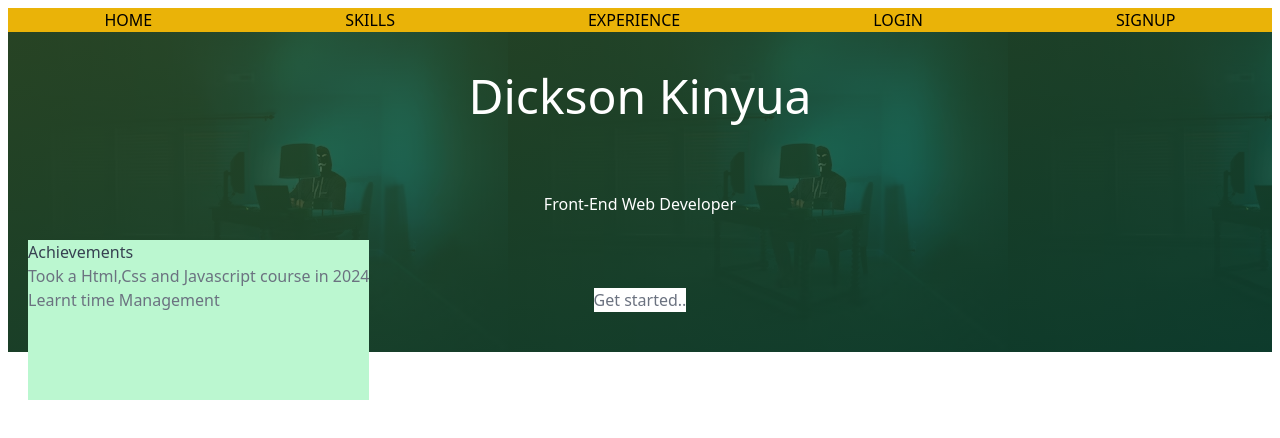
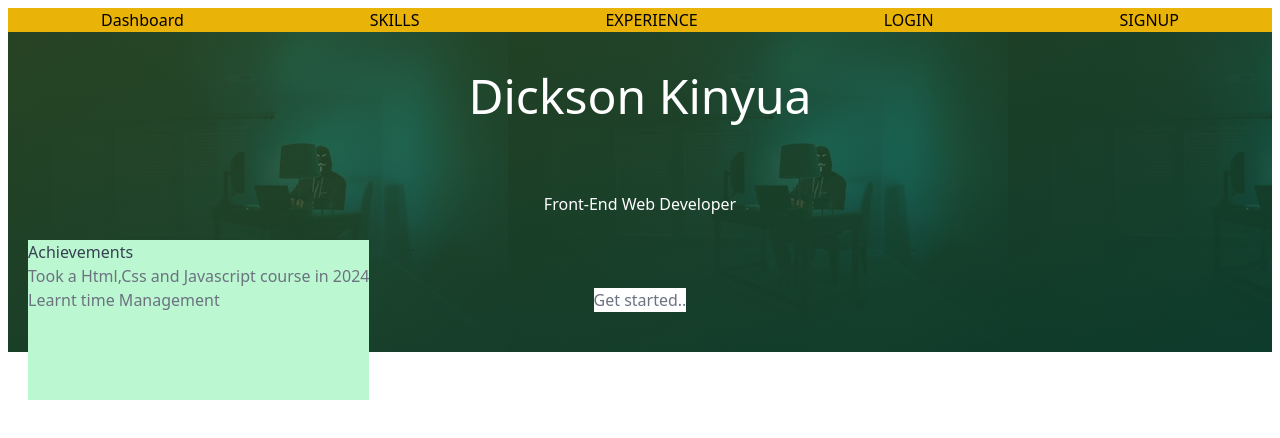
Before and after one commit to caxtonMuthoni/dicksonport, a plain HTML site: page Index.html in a window 1280 px wide. Drawn offline with nearby package versions, Linux system fonts and the light colour scheme.

Commit message:
Edited index.html links

```diff
--- a/Index.html
+++ b/Index.html
@@ -9,7 +9,7 @@
 <body class="p-2">
     <div class="bg-yellow-500 w-full">
         <ul class="flex justify-around">
-            <li><a href="">HOME</a></li>
+            <li><a href="">Dashboard</a></li>
             <li><a href="">SKILLS</a></li>
             <li><a href="">EXPERIENCE</a></li>
             <li><a href="">LOGIN</a></li>
```
